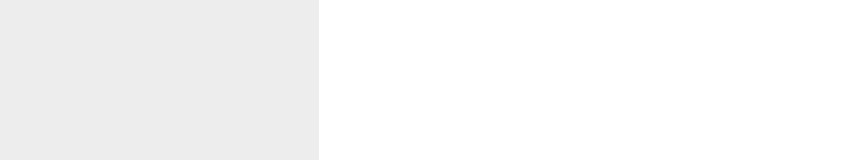
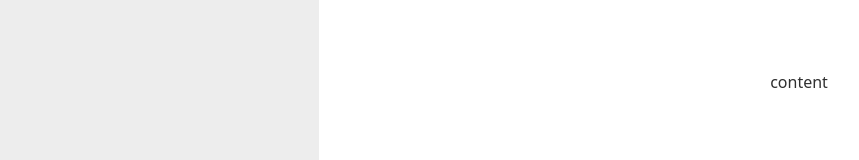
Before and after one commit to khaliltkhalil/strive, a React (Create React App) app: page / in a window 1280 px wide. Shown: the part 318-478 px from the top of the page, without its empty margins (1-860 px from the left). Built offline with nearby package versions, Linux system fonts and the light colour scheme.

Commit message:
move hide/show drawer icon to uper left corner

```diff
--- a/src/components/Drawer.js
+++ b/src/components/Drawer.js
@@ -4,8 +4,6 @@ function Drawer() {
   return (
     <div className="drawer lg:drawer-open">
       <input id="my-drawer-2" type="checkbox" className="drawer-toggle" />
-      <div className="drawer-content flex flex-col items-center justify-center">
-        {/* Page content here */}
       <label
         htmlFor="my-drawer-2"
         className="btn btn-square btn-ghost lg:hidden"
@@ -24,6 +22,9 @@ function Drawer() {
           ></path>
         </svg>
       </label>
+      <div className="drawer-content flex flex-col items-center justify-center">
+        {/* Page content here */}
+        <h1>content</h1>
       </div>
       <div className="drawer-side">
         <label htmlFor="my-drawer-2" className="drawer-overlay"></label>
```
Lines whose indentation alone changed are shown as unchanged.
